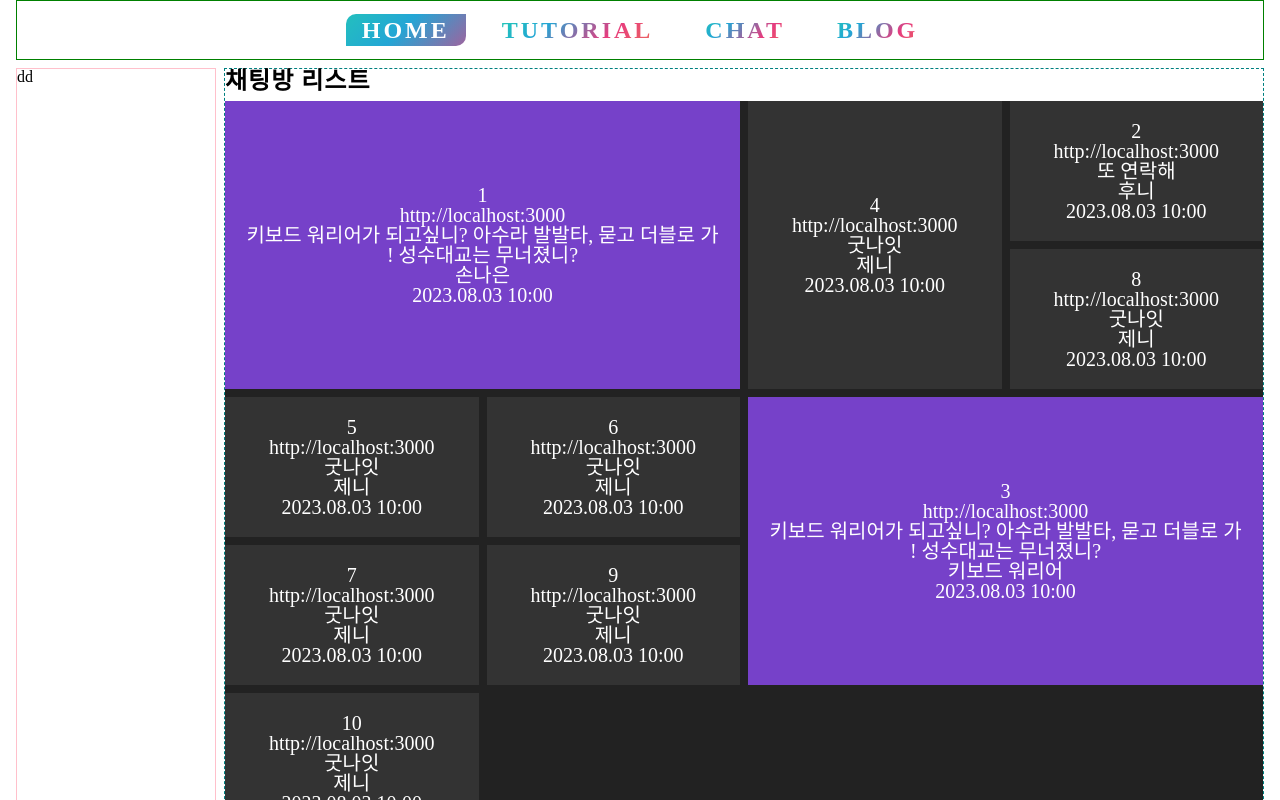
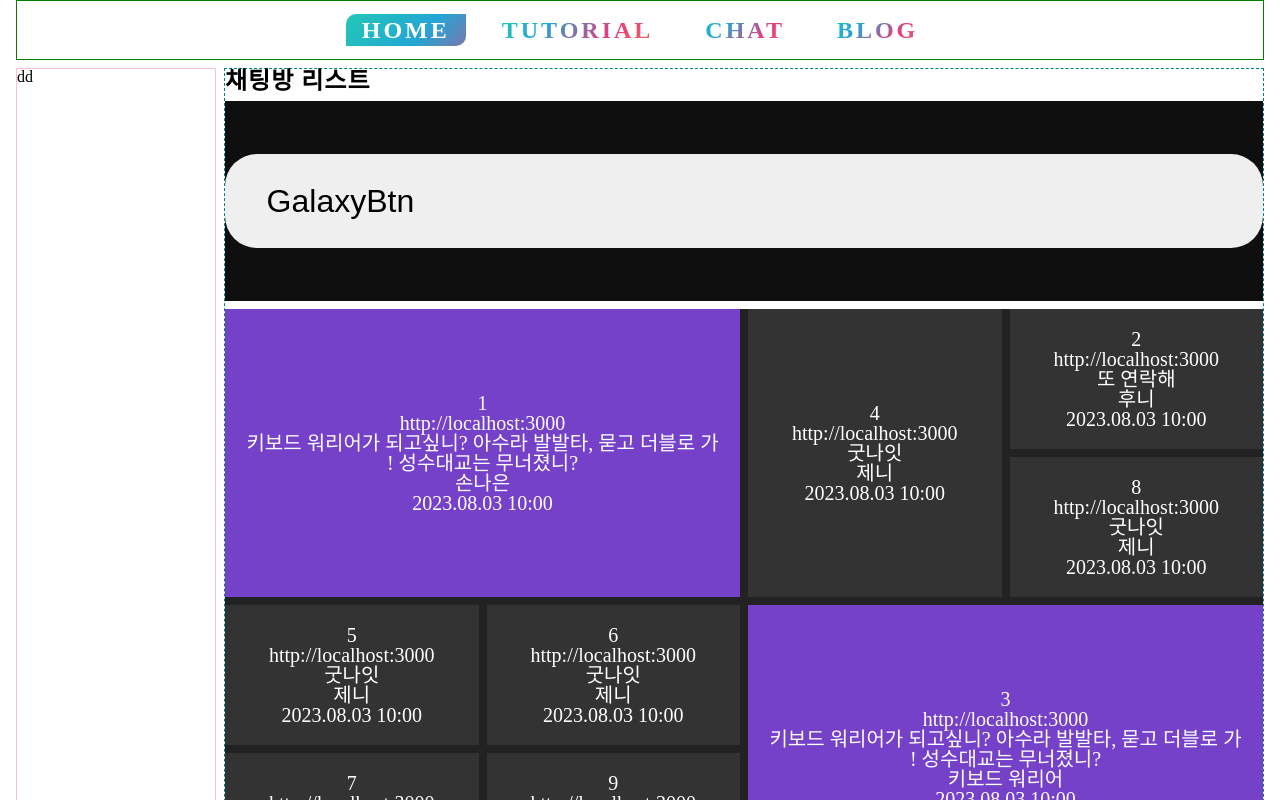
Before and after one commit to Darcyu83/nextjs_chat, a Next.js app: page / in a window 1280 px wide. Shown: the top 800 px of the page. Built offline with nearby package versions, Linux system fonts and the light colour scheme.

Commit message:
funny button adding

```diff
--- a/src/app/page.tsx
+++ b/src/app/page.tsx
@@ -2,6 +2,7 @@ import { Metadata } from "next";
 import React from "react";
 import RoomsGrid from "../components/chat/rooms/grid/RoomsGrid";
 import styles from "./styles.module.scss";
+import GalaxyBtn from "../components/common/button/galaxyBtn/GalaxyBtn";
 interface IProps {
   // params: { rtnMsg: string };
 }
@@ -16,6 +17,7 @@ function Main({}: IProps) {
       {/* 챗룸 리스트 */}
       <h1 className={styles["page-title"]}>채팅방 리스트</h1>
 
+      <GalaxyBtn />
       <RoomsGrid />
       {/* 블로그 리스트 */}
       {/* <Rooms /> */}
--- /dev/null
+++ b/src/components/common/button/galaxyBtn/GalaxyBtn.tsx
@@ -0,0 +1,17 @@
+import React from "react";
+import styles from "./galaxyBtn.module.scss";
+interface IProps {}
+
+// https://codepen.io/jh3y/pen/eYPYKep?editors=1100
+
+function GalaxyBtn(props: IProps) {
+  return (
+    <div className={styles["galaxy-button"]}>
+      <button className={styles.btn} style={{}}>
+        <h1>GalaxyBtn</h1>
+      </button>
+    </div>
+  );
+}
+
+export default GalaxyBtn;
--- /dev/null
+++ b/src/components/common/button/galaxyBtn/galaxyBtn.module.scss
@@ -0,0 +1,64 @@
+$transition: 0.25s;
+$spark: 1.8s;
+$hue: 245;
+
+.galaxy-button {
+  $active: 0;
+  width: 100%;
+  height: 200px;
+
+  display: grid;
+  align-items: center;
+  background: hsl($hue calc($active * 97%) 6%);
+  transition: background $transition;
+  overflow: hidden;
+}
+
+.btn {
+  $cut: 0.1em;
+  $active: 0;
+  background: radial-gradient(
+        120% 120% at 126% 126%,
+        hsl(var($hue) calc(var($active) * 97%) 98% / calc(var($active) * 0.9))
+          40%,
+        transparent 50%
+      )
+      calc(100px - (var($active) * 100px)) 0 / 100% 100% no-repeat,
+    radial-gradient(
+        120% 120% at 120% 120%,
+        hsl(var($hue) calc(var($active) * 97%) 70% / calc(var($active) * 1)) 30%,
+        transparent 70%
+      )
+      calc(100px - (var($active) * 100px)) 0 / 100% 100% no-repeat,
+    hsl(var($hue) calc(var($active) * 100%) calc(12% - (var($active) * 8%)));
+
+  font-size: 2rem;
+  font-weight: 500;
+  border: 0;
+  cursor: pointer;
+  padding: 0.9em 1.3em;
+  display: flex;
+  align-items: center;
+  gap: 0.25em;
+  white-space: nowrap;
+  border-radius: 2rem;
+  position: relative;
+  box-shadow: 0 0 calc(var($active) * 6em) calc(var($active) * 3em)
+      hsl(var($hue) 97% 61% / 0.5),
+    0 0.05em 0 0
+      hsl(var($hue) calc(var($active) * 97%) calc((var($active) * 50%) + 30%))
+      inset,
+    0 -0.05em 0 0 hsl(
+        var($hue) calc(var($active) * 97%) calc(var($active) * 10%)
+      ) inset;
+  transition: box-shadow var($transition), scale var($transition),
+    background var($transition);
+  scale: calc(1 + (var($active) * 0.1));
+  transform-style: preserve-3d;
+  perspective: 100vmin;
+  overflow: hidden;
+}
+
+.btn:active {
+  scale: 1;
+}
```
